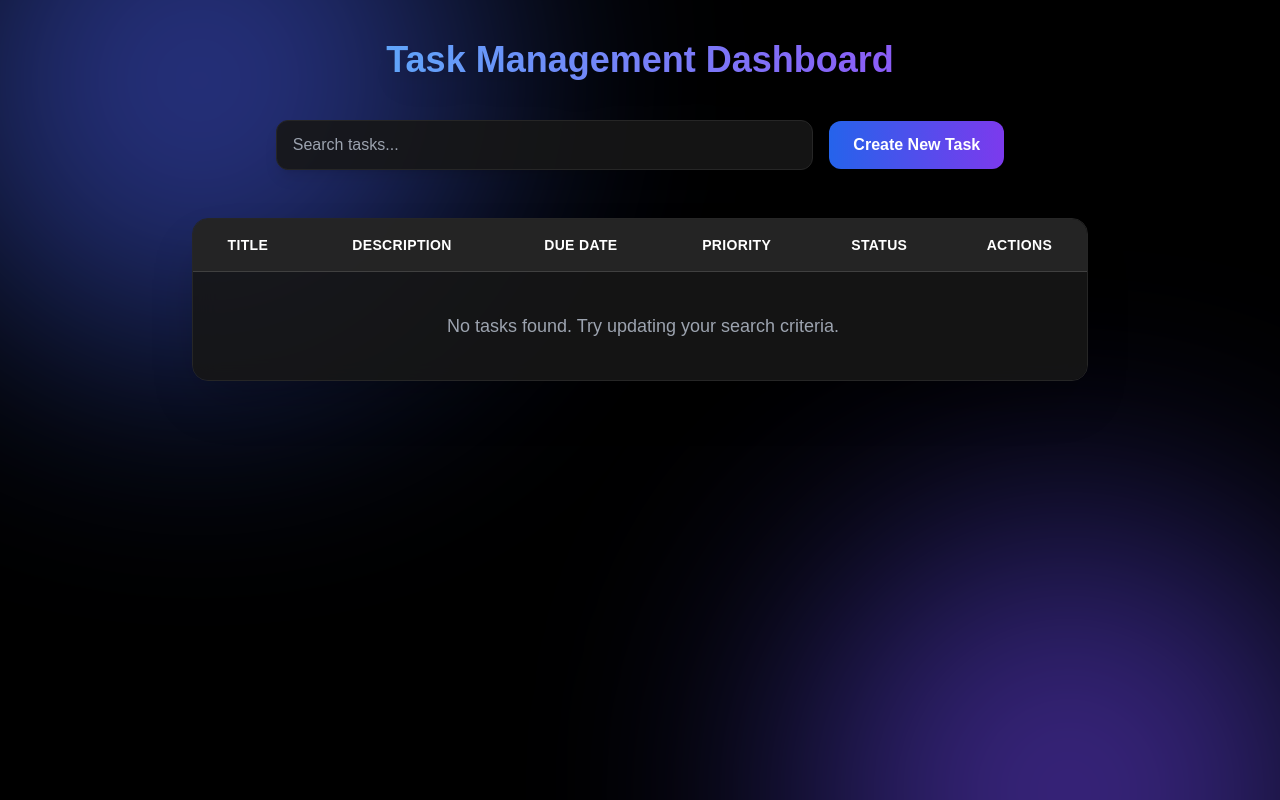
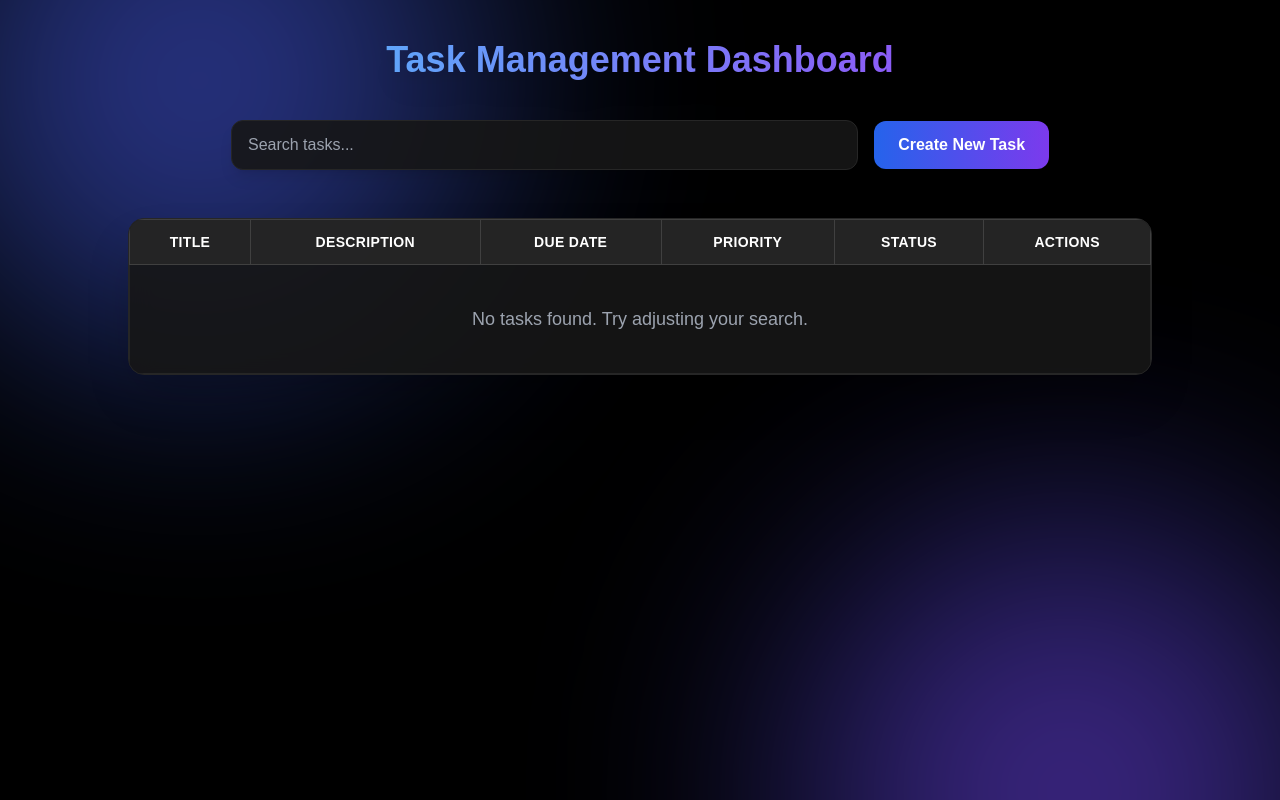
Before and after one commit to manikandan-dev7/todolist-project, a React (Vite) app: page /home in a window 1280 px wide. Built offline with nearby package versions, Linux system fonts and the light colour scheme.

Commit message:
changes in table and icons

```diff
--- a/src/pages/CreateTask.jsx
+++ b/src/pages/CreateTask.jsx
@@ -76,7 +76,9 @@ const CreateTask = ({
           onChange={(e) => handleTaskDataChange("Priority", e.target.value)}
           required
         >
-          <option value="" disabled hidden>Select Priority</option>
+          <option value="" disabled hidden>
+            Select Priority
+          </option>
           <option value="Immediate">Immediate</option>
           <option value="High">High Priority</option>
           <option value="Medium">Medium</option>
--- a/src/pages/HomePage.jsx
+++ b/src/pages/HomePage.jsx
@@ -17,7 +17,7 @@ const HomePage = ({ TaskTableData, handleEdit, handleDelete }) => {
       </h1>
 
       {/* Search + Create */}
-      <div className="relative z-10 flex flex-col items-center justify-center w-full max-w-3xl gap-4 mt-10 md:flex-row">
+      <div className="relative z-10 flex flex-col items-center justify-center w-full max-w-4xl gap-4 mt-10 md:flex-row">
         {/* Search */}
         <div className="flex items-center w-full px-4 py-3 bg-neutral-900/90 border border-neutral-800 rounded-xl shadow-lg transition-colors duration-300 hover:border-violet-500 hover:shadow-[0_0_25px_rgba(129,140,248,0.5)] md:w-[70%]">
           <input
@@ -41,50 +41,54 @@ const HomePage = ({ TaskTableData, handleEdit, handleDelete }) => {
       </div>
 
       {/* Table */}
-      <div className="relative z-10 w-full max-w-4xl mt-12">
-        <div className="overflow-x-auto scroll-hidden bg-neutral-900/90 border border-neutral-800 backdrop-blur-md shadow-2xl rounded-2xl transition-shadow duration-300 hover:shadow-[0_0_45px_rgba(59,130,246,0.7)]">
-          <table className="w-full min-w-[900px] text-center text-white">
+      <div className="relative z-10 w-full max-w-5xl mt-12">
+        <div className="bg-neutral-900/90 border border-neutral-800 backdrop-blur-md shadow-2xl rounded-2xl transition-shadow duration-300 hover:shadow-[0_0_45px_rgba(59,130,246,0.7)] overflow-hidden">
+          <table className="w-full text-center text-white border-collapse table-auto">
             <thead>
               <tr className="text-sm tracking-wide uppercase bg-neutral-800/90">
-                <th className="p-4 border-b border-neutral-700">Title</th>
-                <th className="p-4 border-b border-neutral-700">Description</th>
-                <th className="p-4 border-b border-neutral-700">Due Date</th>
-                <th className="p-4 border-b border-neutral-700">Priority</th>
-                <th className="p-4 border-b border-neutral-700">Status</th>
-                <th className="p-4 border-b border-neutral-700">Actions</th>
+                <th className="p-3 border border-neutral-700">Title</th>
+                <th className="p-3 border border-neutral-700">Description</th>
+                <th className="p-3 border border-neutral-700">Due Date</th>
+                <th className="p-3 border border-neutral-700">Priority</th>
+                <th className="p-3 border border-neutral-700">Status</th>
+                <th className="p-3 border border-neutral-700">Actions</th>
               </tr>
             </thead>
 
             <tbody>
-              {/* No results */}
               {filteredTasks.length === 0 && (
                 <tr>
-                  <td colSpan="6" className="p-10 text-lg font-medium text-gray-400">
-                    No tasks found. Try updating your search criteria.
+                  <td
+                    colSpan="6"
+                    className="p-10 text-lg font-medium text-gray-400 border border-neutral-800"
+                  >
+                    No tasks found. Try adjusting your search.
                   </td>
                 </tr>
               )}
 
-              {/* Task Rows */}
               {filteredTasks.map((data, idx) => (
                 <tr
                   key={idx}
                   className="transition-colors duration-200 hover:bg-neutral-800/80"
                 >
-                  <td className="p-4 border-b border-neutral-800">{data.Title}</td>
-                  <td className="p-4 border-b border-neutral-800">{data.Description}</td>
+                  <td className="p-4 border border-neutral-800 align-top break-words max-w-[180px]">
+                    {data.Title}
+                  </td>
 
-                  {/* Due Date */}
-                  <td className="p-4 border-b border-neutral-800">
-                    <span className="px-3 py-1 text-sm font-medium text-blue-300 rounded-full bg-blue-600/30">
+                  <td className="p-4 border border-neutral-800 align-top break-words max-w-[260px]">
+                    {data.Description}
+                  </td>
+
+                  <td className="p-4 align-top border border-neutral-800">
+                    <span className="inline-block px-3 py-1 text-sm font-medium text-blue-300 rounded-full bg-blue-600/30 whitespace-nowrap">
                       {data.DueDate}
                     </span>
                   </td>
 
-                  {/* Priority */}
-                  <td className="p-4 border-b border-neutral-800">
+                  <td className="p-4 align-top border border-neutral-800">
                     <span
-                      className={`px-3 py-1 rounded-full text-sm font-medium
+                      className={`inline-block px-3 py-1 rounded-full text-sm font-medium whitespace-nowrap
                         ${
                           data.Priority === "Immediate"
                             ? "bg-red-600/40 text-red-300"
@@ -99,10 +103,9 @@ const HomePage = ({ TaskTableData, handleEdit, handleDelete }) => {
                     </span>
                   </td>
 
-                  {/* Status */}
-                  <td className="p-4 border-b border-neutral-800">
+                  <td className="p-4 align-top border border-neutral-800">
                     <span
-                      className={`px-3 py-1 rounded-full text-sm font-medium
+                      className={`inline-block px-3 py-1 rounded-full text-sm font-medium whitespace-nowrap
                         ${
                           data.Status === "Pending"
                             ? "bg-yellow-600/40 text-yellow-300"
@@ -115,25 +118,23 @@ const HomePage = ({ TaskTableData, handleEdit, handleDelete }) => {
                     </span>
                   </td>
 
-                  {/* Edit / Delete */}
-                  <td className="flex justify-center p-4 space-x-3 border-b border-neutral-800">
+                  {/* Action Buttons */}
+                  <td className="p-4 align-top border border-neutral-800">
+                    <div className="flex items-center justify-center gap-3">
                       <button
-                      className="px-4 py-2 bg-blue-600 rounded-lg shadow-sm
-                                 md:hover:bg-blue-500 md:hover:shadow-[0_0_18px_rgba(59,130,246,0.8)]
-                                 active:scale-95 transition-all duration-200"
+                        className="px-4 py-2 bg-blue-600 rounded-lg shadow-sm hover:bg-blue-500 hover:shadow-[0_0_18px_rgba(59,130,246,0.8)] active:scale-95 transition-all duration-200"
                         onClick={() => handleEdit(idx, navigate)}
                       >
                         Edit
                       </button>
 
                       <button
-                      className="px-4 py-2 bg-red-600 rounded-lg shadow-sm
-                                 md:hover:bg-red-500 md:hover:shadow-[0_0_18px_rgba(248,113,113,0.8)]
-                                 active:scale-95 transition-all duration-200"
+                        className="px-4 py-2 bg-red-600 rounded-lg shadow-sm hover:bg-red-500 hover:shadow-[0_0_18px_rgba(248,113,113,0.8)] active:scale-95 transition-all duration-200"
                         onClick={() => handleDelete(idx)}
                       >
                         Delete
                       </button>
+                    </div>
                   </td>
                 </tr>
               ))}
```
Also changed, not shown: src/index.css (+15 -0 lines). Lines whose indentation alone changed are shown as unchanged.
